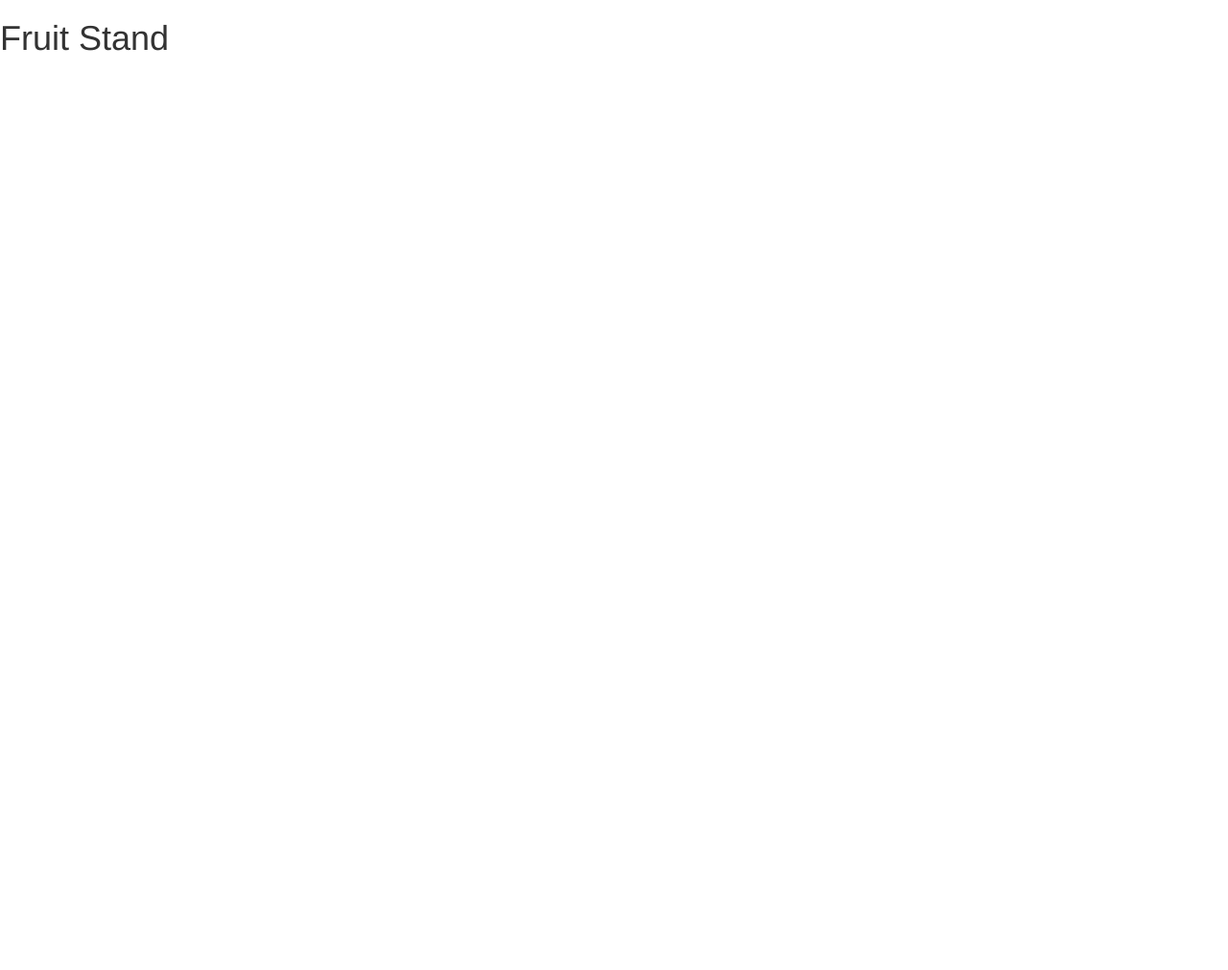
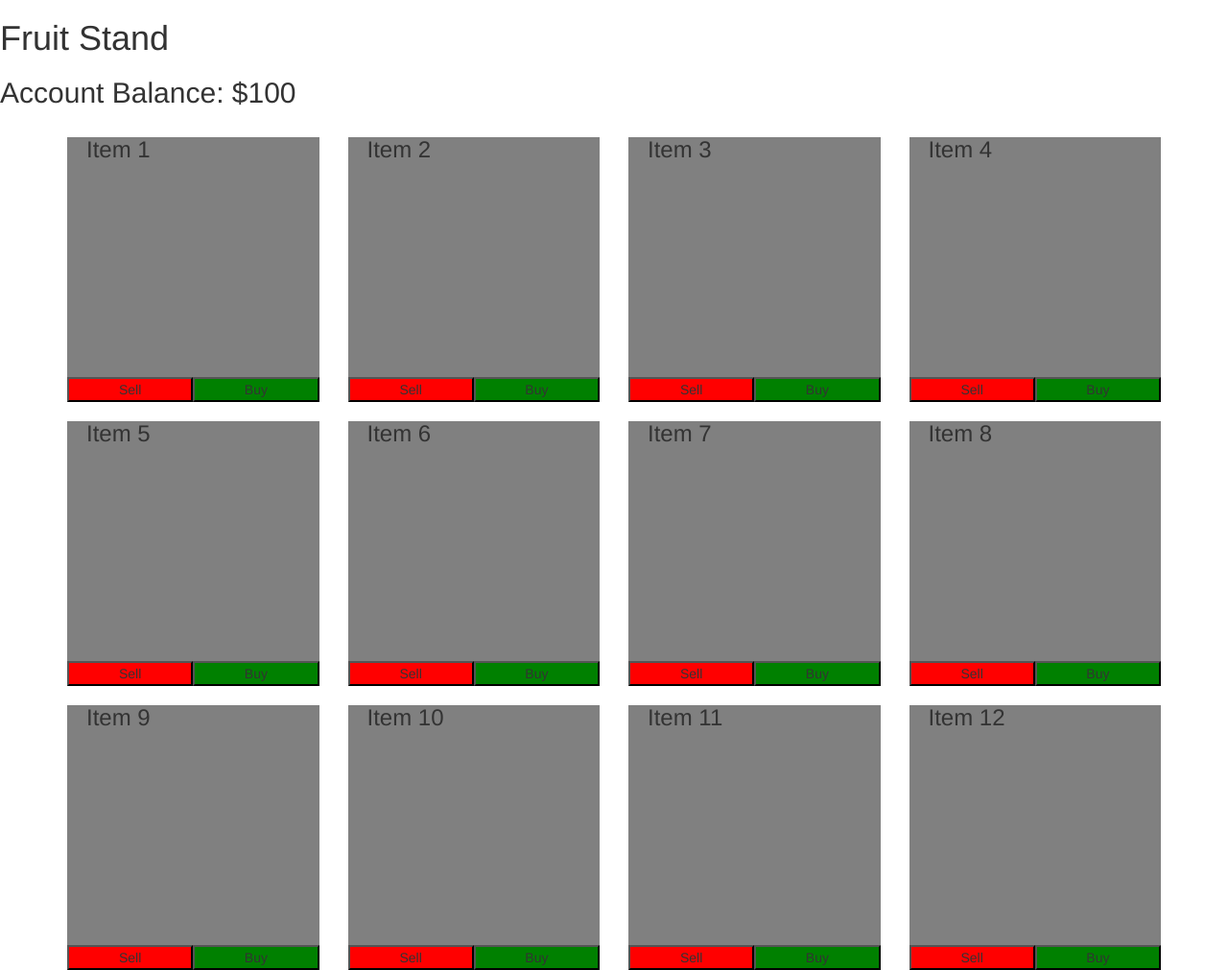
Before and after one commit to karabayse/the-market-place, a website: page public/views/index.html in a window 1280 px wide. Shown: the whole page at 96% size. Before the commit the page ends 800 px from the top, so only its background shows below. Drawn offline with Linux system fonts and the light colour scheme; files that its build step writes are made by us from their sources; files whose address does not match are found by name.

Commit message:
added html outline

```diff
--- a/public/styles/styles.css
+++ b/public/styles/styles.css
@@ -0,0 +1,18 @@
+.itemSection{
+  background-color: gray;
+  height: 250px;
+  padding: 0 20px;
+}
+
+button {
+  width: 50%;
+  float: left;
+}
+
+.buy{
+  background-color: green;
+}
+
+.sell {
+  background-color: red;
+}
--- a/public/views/index.html
+++ b/public/views/index.html
@@ -10,6 +10,134 @@
   </head>
   <body>
     <h1>Fruit Stand</h1>
+    <h2>Account Balance: $100</h2>
+    <section class="container">
+      <!-- Start Row -->
+      <div class="row">
+        <div class="col-md-3 ">
+          <div class="itemSection">
+            <h3>Item 1</h3>
+          </div>
+          <div class="buttonHolder">
+            <button type="button" name="button" class="sell">Sell</button>
+            <button type="button" name="button" class="buy">Buy</button>
 
+          </div>
+        </div>
+        <div class="col-md-3 ">
+          <div class="itemSection">
+            <h3>Item 2</h3>
+          </div>
+          <div class="buttonHolder">
+            <button type="button" name="button" class="sell">Sell</button>
+            <button type="button" name="button" class="buy">Buy</button>
+
+          </div>
+        </div>
+        <div class="col-md-3 ">
+          <div class="itemSection">
+            <h3>Item 3</h3>
+          </div>
+          <div class="buttonHolder">
+            <button type="button" name="button" class="sell">Sell</button>
+            <button type="button" name="button" class="buy">Buy</button>
+          </div>
+        </div>
+        <div class="col-md-3 ">
+          <div class="itemSection">
+            <h3>Item 4</h3>
+          </div>
+          <div class="buttonHolder">
+            <button type="button" name="button" class="sell">Sell</button>
+            <button type="button" name="button" class="buy">Buy</button>
+          </div>
+        </div>
+      </div>
+      <!--  End Row-->
+      <!-- Start Row -->
+      <div class="row">
+        <div class="col-md-3 ">
+          <div class="itemSection">
+            <h3>Item 5</h3>
+          </div>
+          <div class="buttonHolder">
+            <button type="button" name="button" class="sell">Sell</button>
+            <button type="button" name="button" class="buy">Buy</button>
+
+          </div>
+        </div>
+        <div class="col-md-3 ">
+          <div class="itemSection">
+            <h3>Item 6</h3>
+          </div>
+          <div class="buttonHolder">
+            <button type="button" name="button" class="sell">Sell</button>
+            <button type="button" name="button" class="buy">Buy</button>
+
+          </div>
+        </div>
+        <div class="col-md-3 ">
+          <div class="itemSection">
+            <h3>Item 7</h3>
+        </div>
+        <div class="buttonHolder">
+          <button type="button" name="button" class="sell">Sell</button>
+          <button type="button" name="button" class="buy">Buy</button>
+
+        </div>
+        </div>
+        <div class="col-md-3 ">
+          <div class="itemSection">
+            <h3>Item 8</h3>
+        </div>
+        <div class="buttonHolder">
+          <button type="button" name="button" class="sell">Sell</button>
+          <button type="button" name="button" class="buy">Buy</button>
+        </div>
+        </div>
+      </div>
+      <!-- End Row -->
+      <!-- Start Row -->
+      <div class="row">
+        <div class="col-md-3 ">
+          <div class="itemSection">
+            <h3>Item 9</h3>
+          </div>
+          <div class="buttonHolder">
+            <button type="button" name="button" class="sell">Sell</button>
+            <button type="button" name="button" class="buy">Buy</button>
+        </div>
+          </div>
+        <div class="col-md-3 ">
+          <div class="itemSection">
+            <h3>Item 10</h3>
+          </div>
+          <div class="buttonHolder">
+            <button type="button" name="button" class="sell">Sell</button>
+            <button type="button" name="button" class="buy">Buy</button>
+          </div>
+        </div>
+        <div class="col-md-3 ">
+          <div class="itemSection">
+            <h3>Item 11</h3>
+        </div>
+        <div class="buttonHolder">
+          <button type="button" name="button" class="sell">Sell</button>
+          <button type="button" name="button" class="buy">Buy</button>
+        </div>
+        </div>
+        <div class="col-md-3 ">
+          <div class="itemSection">
+          <h3>Item 12</h3>
+        </div>
+        <div class="buttonHolder">
+          <button type="button" name="button" class="sell">Sell</button>
+          <button type="button" name="button" class="buy">Buy</button>
+
+        </div>
+        </div>
+      </div>
+      <!-- End Row  -->
+    </section>
   </body>
 </html>
```
